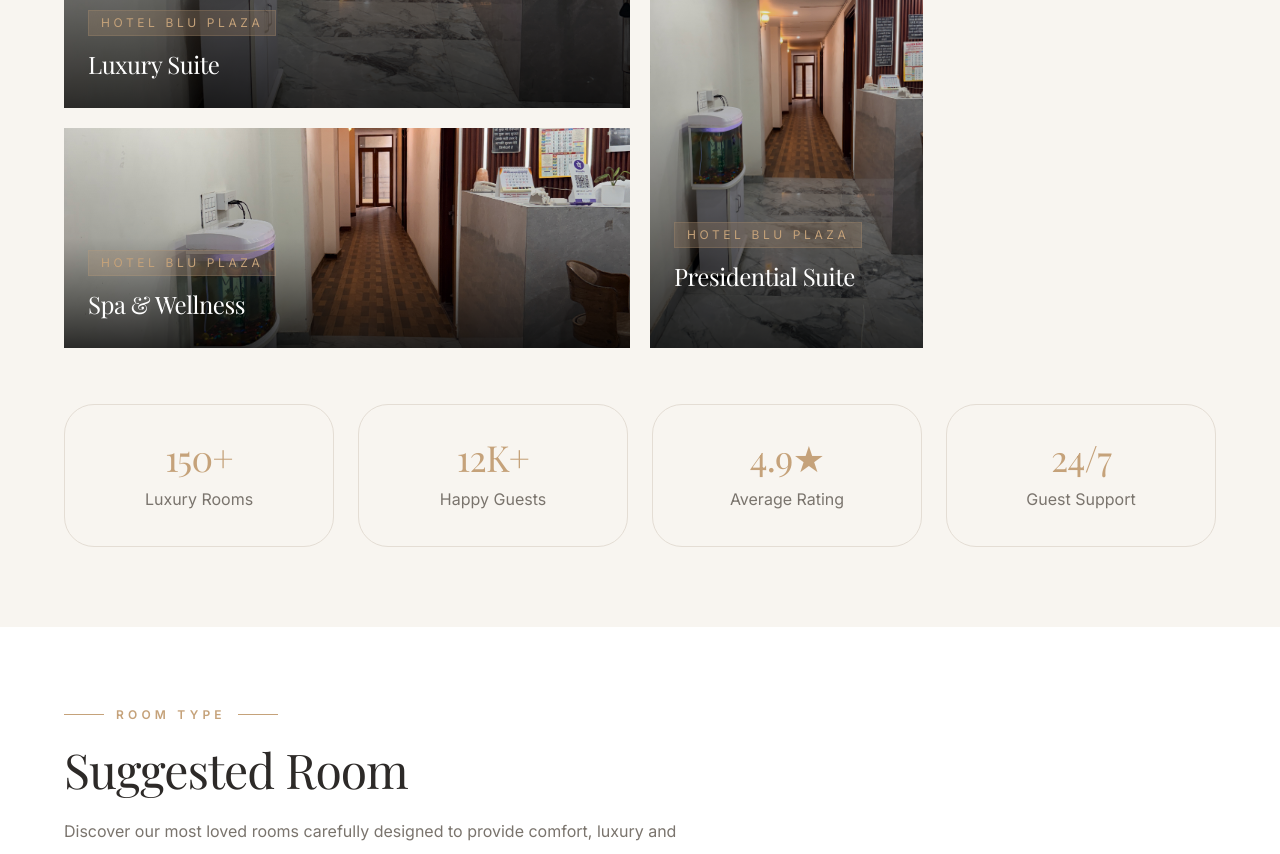
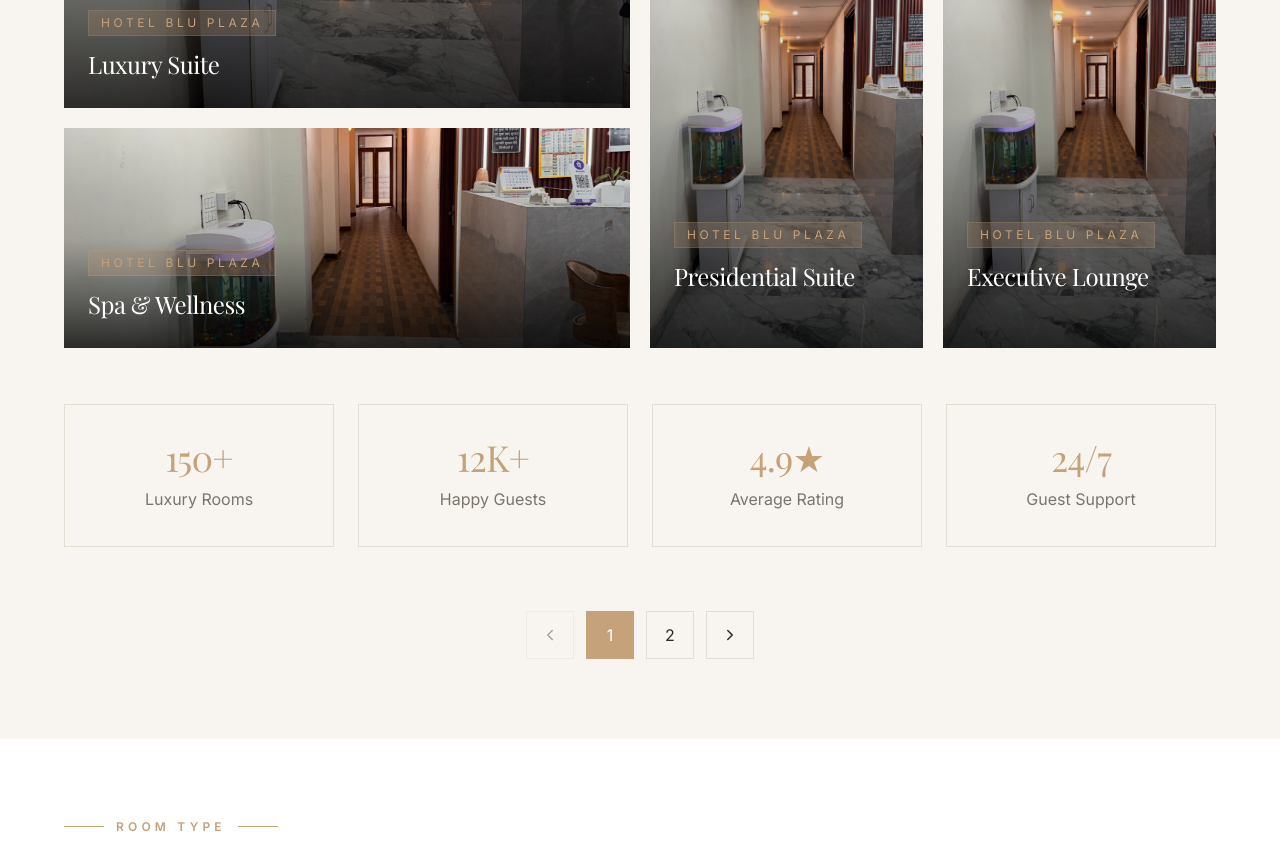
Before and after one commit to webworkcoder/HOTEL, a Next.js app: page /gallery in a window 1280 px wide. Shown: the part 1140-1994 px from the top of the page. Built offline with nearby package versions, Linux system fonts and the light colour scheme; a web font is replaced by a local one.

Commit message:
added gallery section

```diff
--- a/components/pages/gallery/page.tsx
+++ b/components/pages/gallery/page.tsx
@@ -1,7 +1,11 @@
+"use client";
+
+import { useMemo, useRef, useState } from "react";
+import Image from "next/image";
+import { ChevronLeft, ChevronRight } from "lucide-react";
+
 import { SectionHeading } from "@/components/shared/section-heading";
-import Image from "next/image";
 import { SuggestedRoom } from "../home/suggested-room";
-import { Testimonials } from "../home/testimonials";
 
 const galleryImages = [
   {
@@ -9,42 +13,118 @@ const galleryImages = [
     image: "/images/gallery.JPG",
     title: "Luxury Suite",
     description: "Elegant interiors with premium comfort.",
-    className: "col-span-2 row-span-2",
+    className: "md:col-span-2 md:row-span-2",
   },
   {
     id: 2,
     image: "/images/gallery.JPG",
     title: "Fine Dining",
     description: "World-class dining experience.",
-    className: "col-span-1 row-span-1",
+    className: "md:col-span-1 md:row-span-1",
   },
   {
     id: 3,
     image: "/images/gallery.JPG",
     title: "Swimming Pool",
     description: "Relax with breathtaking views.",
-    className: "col-span-1 row-span-1",
+    className: "md:col-span-1 md:row-span-1",
   },
   {
     id: 4,
     image: "/images/gallery.JPG",
     title: "Presidential Suite",
     description: "Experience unmatched luxury.",
-    className: "col-span-1 row-span-2",
+    className: "md:col-span-1 md:row-span-2",
   },
   {
     id: 5,
     image: "/images/gallery.JPG",
+    title: "Executive Lounge",
+    description: "Premium comfort with private lounge access.",
+    className: "md:col-span-1 md:row-span-2",
+  },
+  {
+    id: 6,
+    image: "/images/gallery.JPG",
     title: "Spa & Wellness",
     description: "Refresh your body and mind.",
-    className: "col-span-2 row-span-1",
+    className: "md:col-span-2 md:row-span-1",
+  },
+  {
+    id: 7,
+    image: "/images/gallery.JPG",
+    title: "Luxury Suite",
+    description: "Elegant interiors with premium comfort.",
+    className: "md:col-span-2 md:row-span-2",
+  },
+  {
+    id: 8,
+    image: "/images/gallery.JPG",
+    title: "Fine Dining",
+    description: "World-class dining experience.",
+    className: "md:col-span-1 md:row-span-1",
+  },
+  {
+    id: 9,
+    image: "/images/gallery.JPG",
+    title: "Swimming Pool",
+    description: "Relax with breathtaking views.",
+    className: "md:col-span-1 md:row-span-1",
+  },
+  {
+    id: 10,
+    image: "/images/gallery.JPG",
+    title: "Presidential Suite",
+    description: "Experience unmatched luxury.",
+    className: "md:col-span-1 md:row-span-2",
+  },
+  {
+    id: 11,
+    image: "/images/gallery.JPG",
+    title: "Executive Lounge",
+    description: "Premium comfort with private lounge access.",
+    className: "md:col-span-1 md:row-span-2",
+  },
+  {
+    id: 12,
+    image: "/images/gallery.JPG",
+    title: "Spa & Wellness",
+    description: "Refresh your body and mind.",
+    className: "md:col-span-2 md:row-span-1",
   },
 ];
 
+const ITEMS_PER_PAGE = 6;
+
 export const GallerySection = () => {
+  const [currentPage, setCurrentPage] = useState(1);
+
+  const galleryRef = useRef<HTMLDivElement>(null);
+
+  const totalPages = Math.ceil(galleryImages.length / ITEMS_PER_PAGE);
+
+  const currentImages = useMemo(() => {
+    const start = (currentPage - 1) * ITEMS_PER_PAGE;
+    const end = start + ITEMS_PER_PAGE;
+
+    return galleryImages.slice(start, end);
+  }, [currentPage]);
+
+  const changePage = (page: number) => {
+    setCurrentPage(page);
+
+    galleryRef.current?.scrollIntoView({
+      behavior: "smooth",
+      block: "start",
+    });
+  };
+
   return (
     <>
-      <section className="py-10 md:py-20 bg-background overflow-hidden">
+      <section
+        ref={galleryRef}
+        className="py-10 md:py-20 bg-background overflow-hidden"
+      >
         <div className="max-w-content-area w-[90%] mx-auto">
           <SectionHeading
             tag="Luxury Experience"
@@ -52,16 +132,12 @@ export const GallerySection = () => {
             description="Discover the elegance, luxury and unforgettable experiences waiting for you at Hotel Blu Plaza."
           />
 
+          {/* Gallery Grid */}
           <div className="grid grid-cols-1 md:grid-cols-4 auto-rows-[220px] gap-5">
-            {galleryImages.map((item) => (
+            {currentImages.map((item) => (
               <div
                 key={item.id}
-                className={`
-                group
-                relative
-                overflow-hidden
-                ${item.className}
-              `}
+                className={`group relative overflow-hidden ${item.className}`}
               >
                 <Image
                   src={item.image}
@@ -75,47 +151,22 @@ export const GallerySection = () => {
                   "
                 />
 
-                {/* Overlay */}
+                <div className="absolute inset-0 bg-gradient-to-t from-black/80 via-black/20 to-transparent" />
+
                 <div
                   className="
-                  absolute
-                  inset-0
-                  bg-gradient-to-t
-                  from-black/80
-                  via-black/20
-                  to-transparent
-                "
-                />
-
-                {/* Content */}
-                <div
-                  className="
-                  absolute
-                  bottom-0
-                  left-0
-                  right-0
-                  p-6
-                  translate-y-8
-                  group-hover:translate-y-0
-                  transition-all
-                  duration-500
+                    absolute bottom-0 left-0 right-0 p-6
+                    translate-y-8 group-hover:translate-y-0
+                    transition-all duration-500
                   "
                 >
                   <div
                     className="
-                    inline-flex
-                    items-center
-                    px-3
-                    py-1
-                    mb-3
-                    text-xs
-                    uppercase
-                    tracking-[0.3em]
-                    bg-primary/20
-                    text-primary
-                    backdrop-blur-xl
-                    border
-                    border-primary/20
+                      inline-flex items-center
+                      px-3 py-1 mb-3
+                      text-xs uppercase tracking-[0.3em]
+                      bg-primary/20 text-primary
+                      backdrop-blur-xl border border-primary/20
                     "
                   >
                     Hotel Blu Plaza
@@ -127,12 +178,9 @@ export const GallerySection = () => {
 
                   <p
                     className="
-                    text-white/80
-                    leading-7
-                    opacity-0
-                    group-hover:opacity-100
-                    transition-all
-                    duration-500
+                      text-white/80 leading-7
+                      opacity-0 group-hover:opacity-100
+                      transition-all duration-500
                     "
                   >
                     {item.description}
@@ -142,30 +190,85 @@ export const GallerySection = () => {
             ))}
           </div>
 
-          {/* Bottom Stats */}
+          {/* Stats */}
           <div className="grid grid-cols-2 lg:grid-cols-4 gap-6 mt-14">
-            <div className="text-center border border-border p-8 rounded-[30px] bg-card">
-              <h3 className="text-4xl font-heading text-primary mb-2">150+</h3>
-              <p className="text-muted-foreground">Luxury Rooms</p>
+            {[
+              ["150+", "Luxury Rooms"],
+              ["12K+", "Happy Guests"],
+              ["4.9★", "Average Rating"],
+              ["24/7", "Guest Support"],
+            ].map(([value, label]) => (
+              <div
+                key={label}
+                className="text-center border border-border p-8 bg-card"
+              >
+                <h3 className="text-4xl font-heading text-primary mb-2">
+                  {value}
+                </h3>
+
+                <p className="text-muted-foreground">{label}</p>
+              </div>
+            ))}
           </div>
 
-            <div className="text-center border border-border p-8 rounded-[30px] bg-card">
-              <h3 className="text-4xl font-heading text-primary mb-2">12K+</h3>
-              <p className="text-muted-foreground">Happy Guests</p>
+          {/* Pagination */}
+          {totalPages > 1 && (
+            <div className="flex justify-center items-center gap-3 mt-16">
+              <button
+                disabled={currentPage === 1}
+                onClick={() => changePage(currentPage - 1)}
+                className="
+                  h-12 w-12 border border-border bg-card
+                  flex items-center justify-center
+                  disabled:opacity-40
+                  disabled:cursor-not-allowed
+                  hover:bg-primary hover:text-white
+                  transition-all duration-300
+                "
+              >
+                <ChevronLeft size={18} />
+              </button>
+
+              {Array.from({ length: totalPages }).map((_, index) => {
+                const page = index + 1;
+
+                return (
+                  <button
+                    key={page}
+                    onClick={() => changePage(page)}
+                    className={`
+                      h-12 w-12 border transition-all duration-300
+                      ${
+                        currentPage === page
+                          ? "bg-primary text-white border-primary"
+                          : "bg-card border-border hover:bg-primary hover:text-white"
+                      }
+                    `}
+                  >
+                    {page}
+                  </button>
+                );
+              })}
+
+              <button
+                disabled={currentPage === totalPages}
+                onClick={() => changePage(currentPage + 1)}
+                className="
+                  h-12 w-12 border border-border bg-card
+                  flex items-center justify-center
+                  disabled:opacity-40
+                  disabled:cursor-not-allowed
+                  hover:bg-primary hover:text-white
+                  transition-all duration-300
+                "
+              >
+                <ChevronRight size={18} />
+              </button>
             </div>
-
-            <div className="text-center border border-border p-8 rounded-[30px] bg-card">
-              <h3 className="text-4xl font-heading text-primary mb-2">4.9★</h3>
-              <p className="text-muted-foreground">Average Rating</p>
-            </div>
-
-            <div className="text-center border border-border p-8 rounded-[30px] bg-card">
-              <h3 className="text-4xl font-heading text-primary mb-2">24/7</h3>
-              <p className="text-muted-foreground">Guest Support</p>
-            </div>
-          </div>
+          )}
         </div>
       </section>
+
       <SuggestedRoom />
     </>
   );
--- a/components/pages/home/about-hotel.tsx
+++ b/components/pages/home/about-hotel.tsx
@@ -35,7 +35,7 @@ export const AboutHotel = () => {
           <div className="relative flex justify-center lg:justify-start">
             <div className="relative w-full max-w-137.5 h-112.5">
               {/* Left Image */}
-              <div className="absolute left-0 bottom-0 w-[54%] h-[75%] overflow-hidden shadow-2xl z-10">
+              <div className="absolute left-0 bottom-0 w-[46%] h-[75%] overflow-hidden shadow-2xl z-10">
                 <Image
                   src="/images/room6.png"
                   alt="Luxury Hotel Room"
@@ -45,7 +45,7 @@ export const AboutHotel = () => {
               </div>
 
               {/* Right Image */}
-              <div className="absolute right-0 top-0 w-[54%] h-[85%] overflow-hidden shadow-2xl">
+              <div className="absolute right-0 top-0 w-[50%] h-[85%] overflow-hidden shadow-2xl">
                 <Image
                   src="/images/room5.png"
                   alt="Luxury Suite"
```
Also changed, not shown: components/pages/home/room-collection.tsx (+8 -6 lines). Lines whose indentation alone changed are shown as unchanged.
